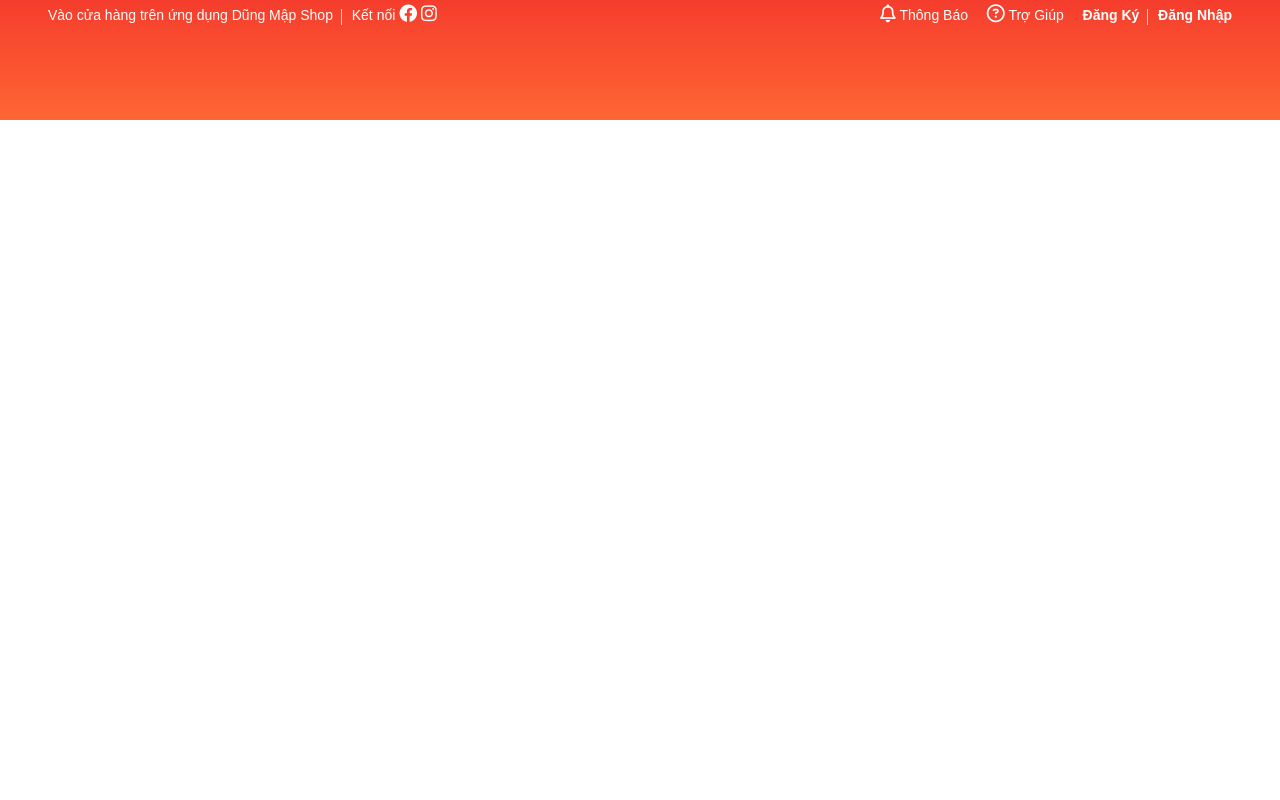
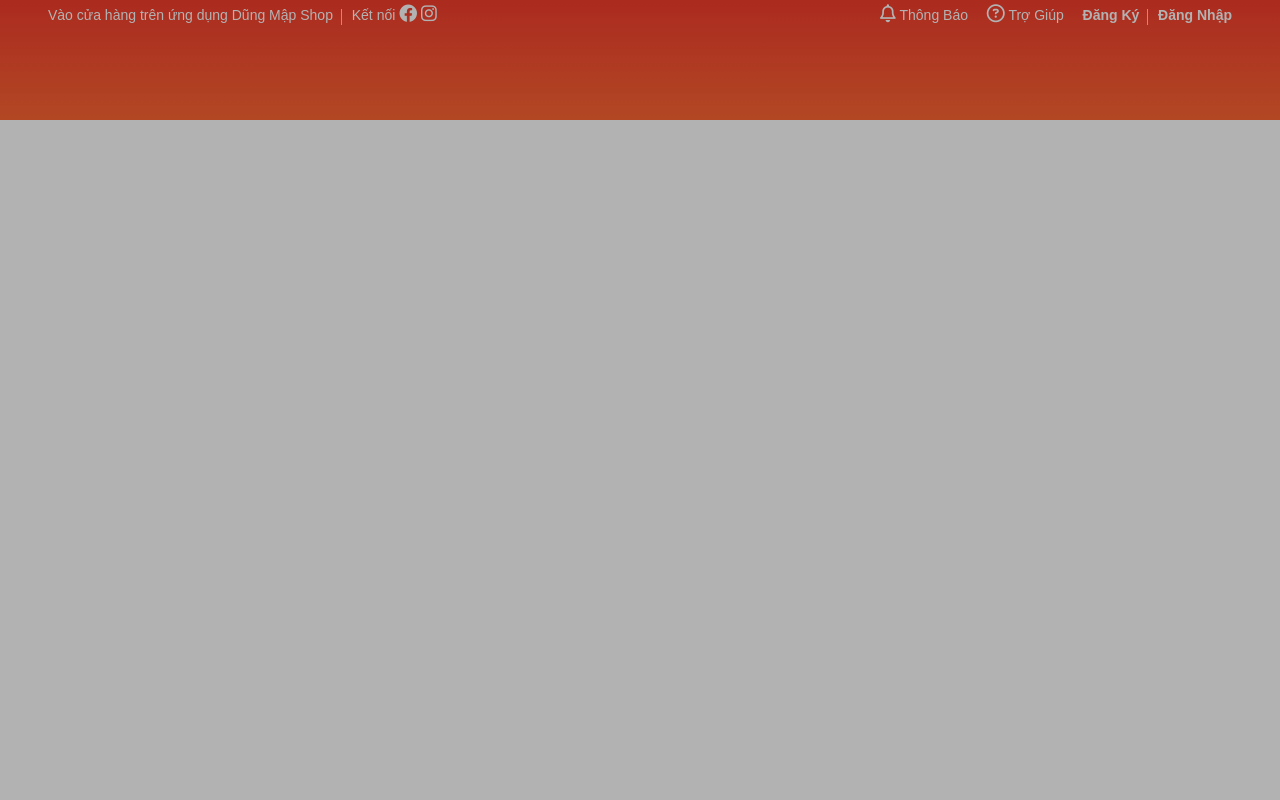
Before and after one commit to dungnguyendn189/learnweb, a PHP site: page / in a window 1280 px wide. Run offline with PHP 8.4, Linux system fonts and the light colour scheme.

Commit message:
update full notify and start modal

```diff
--- a/html_css/F8/shopee/assets/css/main.css
+++ b/html_css/F8/shopee/assets/css/main.css
@@ -206,3 +230,29 @@
   font-size: 1.4rem;
   width: 100%;
 }
+
+/* Modal  */
+
+.modal {
+  position: fixed;
+  top: 0;
+  right: 0;
+  left: 0;
+  bottom: 0;
+  display: flex;
+}
+
+.modal__overlay {
+  position: absolute;
+  width: 100%;
+  height: 100%;
+  background-color: rgba(0,0,0,.3);
+}
+
+.modal__body {
+  background-color: var(--white-color);
+  margin: auto;
+  z-index: 3;
+  position: relative;
+  border-radius: 5px;
+}
--- a/html_css/F8/shopee/index.html
+++ b/html_css/F8/shopee/index.html
@@ -179,5 +179,15 @@
 
             </footer>
         </div>
+        <div class="modal">
+            <div class="modal__overlay">
+
+            </div>
+            <div class="modal__body">
+                <div class="modal__inner">
+
+                </div>
+            </div>
+        </div>
     </body>
 </html>
```
Also changed, not shown: other parts of html_css/F8/shopee/assets/css/main.css (+25 -1 lines).
